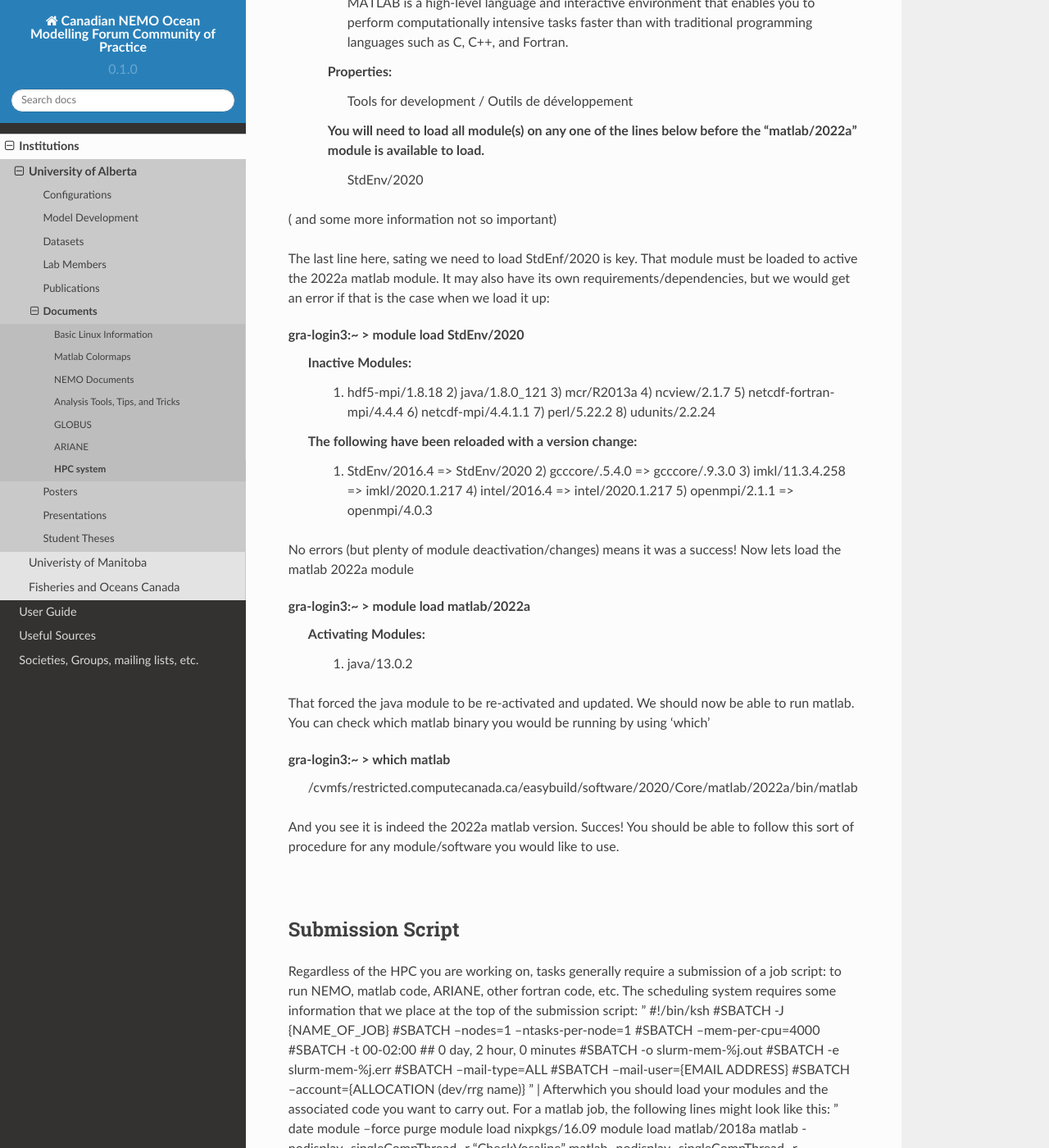
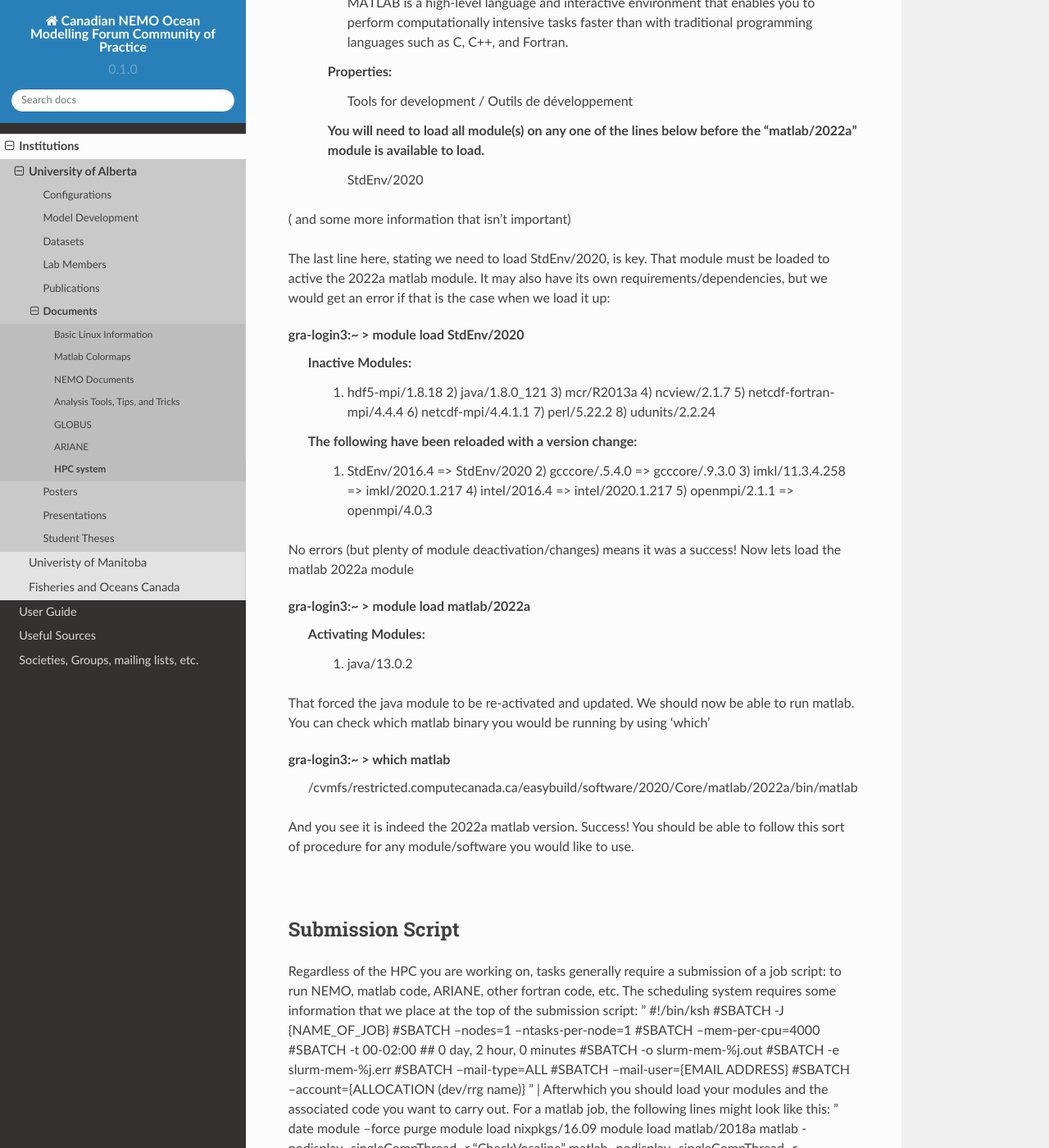
Before and after one commit to UofA-NEMO/Canadian-NEMO-Ocean-Modelling-Forum-Community-of-Practice, a Sphinx documentation site: the page built from docs/Institutions/UofA/Documents/HPC.rst, in a window 1280 px wide and 1400 px high, scrolled down 2590 px. Shown: the whole window at 82% size. Built offline with Sphinx 7.4.7 and the Read the Docs theme 2.0.0, drawn with Linux system fonts in a browser that asks for light colours; pages that are not in the unit, such as notebooks, are missing from menus; some of the changed text lies outside the part shown.

Commit message:
Update HPC.rst

```diff
--- a/docs/Institutions/UofA/Documents/HPC.rst
+++ b/docs/Institutions/UofA/Documents/HPC.rst
@@ -41,7 +41,7 @@ gra-login3:~ > module list
     1) nixpkgs/16.09   (S)      3) gcccore/.5.4.0  (H)   5) ifort/.2016.4.258 (H)   7) StdEnv/2016.4  (S)   9) mcr/R2013a    (t)  11) perl/5.22.2     (t)   13) netcdf-mpi/4.4.1.1       (io)  15) udunits/2.2.24 (t)
     2) imkl/11.3.4.258 (math)   4) icc/.2016.4.258 (H)   6) intel/2016.4      (t)   8) java/1.8.0_121 (t)  10) openmpi/2.1.1 (m)  12) hdf5-mpi/1.8.18 (io)  14) netcdf-fortran-mpi/4.4.4 (io)  16) ncview/2.1.7   (vis)
 
-This shows us what we currently have loaded- 16 modules. We can learn about any of these by using "module spider":
+This shows us what we currently have loaded 16 modules. We can learn about any of these by using "module spider":
 
 gra-login3:~ > module spider ncview/2.1.7
   ncview: ncview/2.1.7
@@ -70,9 +70,9 @@ gra-login3:~ > module spider matlab/2022a
       Tools for development / Outils de développement
     You will need to load all module(s) on any one of the lines below before the "matlab/2022a" module is available to load.
       StdEnv/2020
-( and some more information not so important)
+( and some more information that isn't important)
 
-The last line here, sating we need to load StdEnf/2020 is key. That module must be loaded to active the 2022a matlab module. It may also have its own requirements/dependencies, but we would get an error if that is the case when we load it up:
+The last line here, stating we need to load StdEnv/2020, is key. That module must be loaded to active the 2022a matlab module. It may also have its own requirements/dependencies, but we would get an error if that is the case when we load it up:
 
 gra-login3:~ > module load StdEnv/2020
   Inactive Modules:
@@ -91,7 +91,7 @@ That forced the java module to be re-activated and updated. We should now be abl
 gra-login3:~ > which matlab
    /cvmfs/restricted.computecanada.ca/easybuild/software/2020/Core/matlab/2022a/bin/matlab
 
-And you see it is indeed the 2022a matlab version. Succes! You should be able to follow this sort of procedure for any module/software you would like to use.
+And you see it is indeed the 2022a matlab version. Success! You should be able to follow this sort of procedure for any module/software you would like to use.
 
 |
 Submission Script
```
